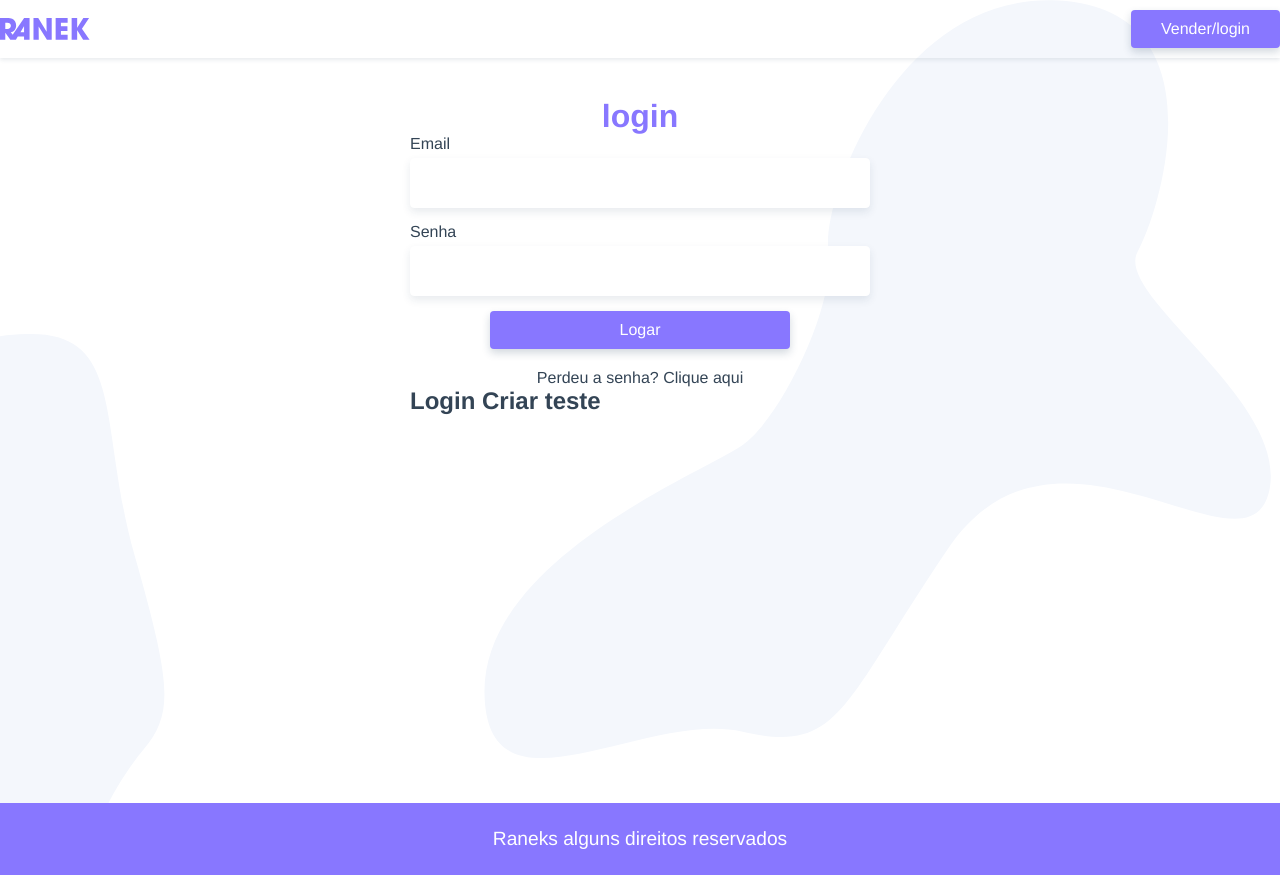
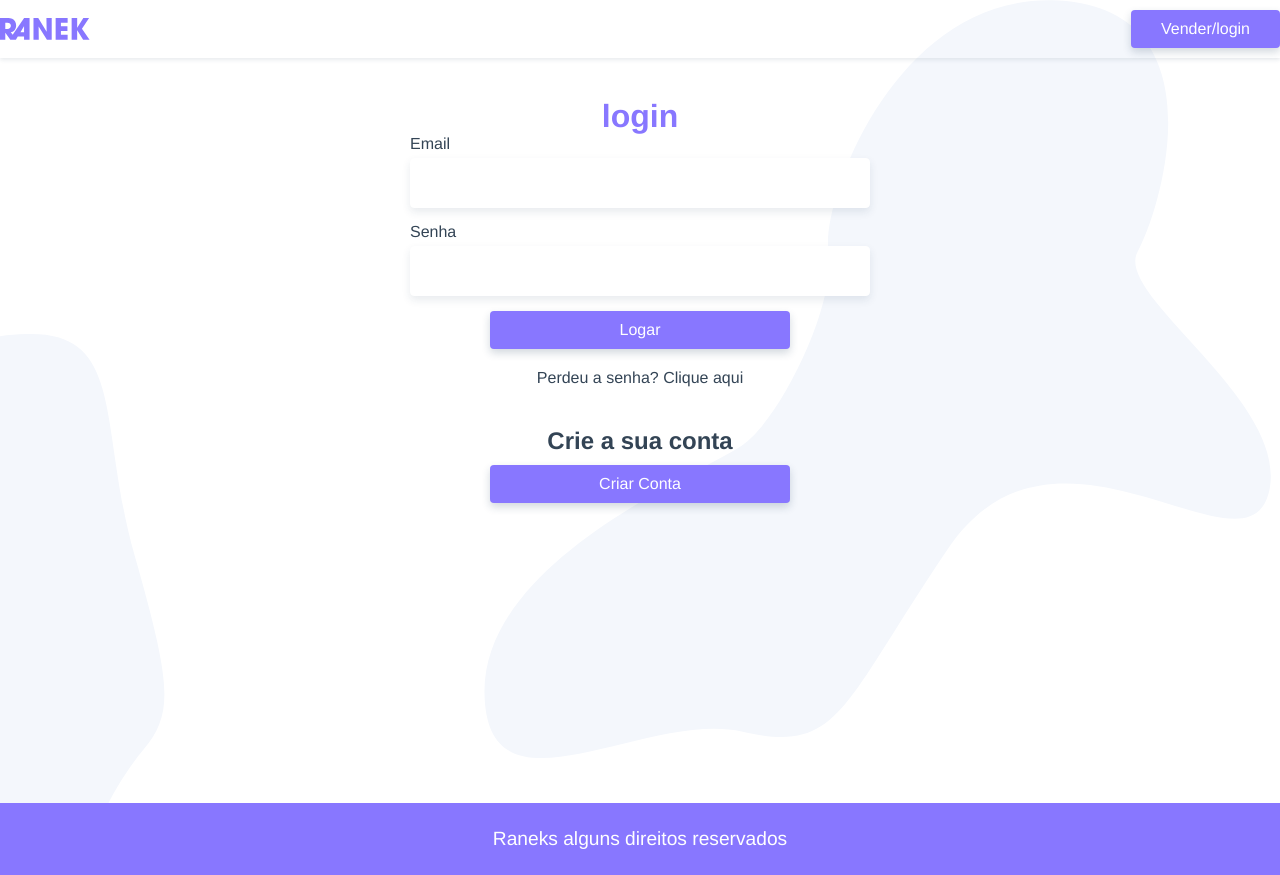
Before and after one commit to valmyrtavares/projetoFinalVue, a Vue app: page /login in a window 1280 px wide. Built offline with nearby package versions, Linux system fonts and the light colour scheme.

Commit message:
AULA 915 Foi criado o formulario do usuario dentro de um componente Usuario e nessa edição em especial foi usado o slot, que foi para inserir um botão, que não estará em todos os formulários.

```diff
--- a/src/components/loginCriar.vue
+++ b/src/components/loginCriar.vue
@@ -1,17 +1,50 @@
 <template>
 <div>
-  <h1>Login Criar teste</h1>
+ <section>
+   <h2>Crie a sua conta</h2>
+   <transition mode="out in">
+   <button class="btn " v-if="!criar" @click="criar = true">Criar Conta</button>
+   <UsuarioForm v-else>
+     <button class="btn btn-form">Criar Usuario</button>
+   </UsuarioForm>
+   </transition>
+ </section>
 </div>
 </template>
 
 
 <script>
+import UsuarioForm from '@/components/usuarioForm.vue'
+
 export default {
-    name:"loginCriar"
+    name:"loginCriar",
+    components:{
+      UsuarioForm
+    },
+      data(){
+        return{
+          criar:false
+        }
+    }
+
 
 }
 </script>
 
-<style>
+<style scoped>
+  h2{
+    text-align:center;
+    margin-top:40px;
+    margin-bottom:10px
+  }
 
+  .btn {
+    width:100%;
+    max-width: 300px;
+    margin-left:auto;
+    margin-right:auto;
+  }
+  .btn-form{
+    max-width:100%
+  }
 </style>
--- /dev/null
+++ b/src/components/usuarioForm.vue
@@ -0,0 +1,52 @@
+<template>
+  <form>
+      <label for="nome">Nome</label>
+      <input type="text" id="nome" name="nome" v-model="nome">
+       <label for="email">Email</label>
+      <input type="email" id="email" name="email" E-model="email">
+        <label for="senha">Senha</label>
+      <input type="passwork" id="senha" name="senha" E-model="senha">
+        <label for="cep">Cep</label>
+      <input type="number" id="cep" name="cep" E-model="cep">
+       <label for="numero">Numero</label>
+      <input type="number" id="numero" Name="numero" N-model="numero">
+       <label for="bairro">Bairro</label>
+      <input type="text" id="bairro" Name="bairro" N-model="bairro">
+        <label for="rua">Rua</label>
+      <input type="text" id="rua" Name="rua" N-model="rua">
+         <label for="cidade">Cidade</label>
+      <input type="text" id="cidade" Name="cidade" N-model="cidade">
+        <label for="estado">Estado</label>
+      <input type="text" id="estado" Eame="estado" E-model="estado">
+      <div class="button">
+          <slot></slot>
+      </div>
+       </form>
+</template>
+
+<script>
+export default {
+    name:"usuarioForm",
+    data(){
+        return{
+
+        }
+    }
+
+}
+</script>
+
+<style scoped>
+
+form{
+    display:grid;
+    grid-template-columns: 80px 1fr;
+    align-items:center
+}
+.button{
+    grid-column: 2;
+    margin-top: 10px;
+}
+
+
+</style>
```
